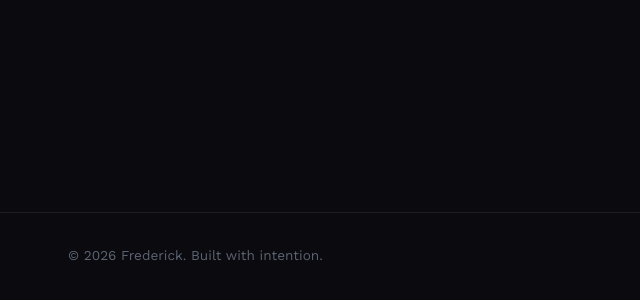
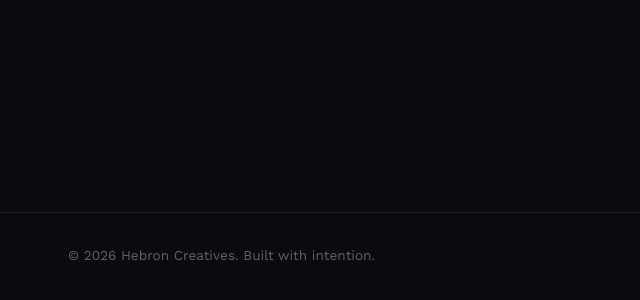
Before and after one commit to frederickluisorcine-gif/My-Website, a plain HTML site: page index.html in a window 1280 px wide. Shown: the part 8500-8800 px from the top of the page, 0-640 px from the left. Drawn offline with nearby package versions, Linux system fonts and the light colour scheme; animation ran at ten frames a second.

Commit message:
Rename site to Hebron Creatives
Update page title, meta description, footer and README.

Co-Authored-By: Claude Sonnet 5 <noreply@anthropic.com>

```diff
--- a/index.html
+++ b/index.html
@@ -3,8 +3,8 @@
 <head>
 <meta charset="UTF-8">
 <meta name="viewport" content="width=device-width, initial-scale=1.0">
-<title>Frederick | Digital Marketer</title>
-<meta name="description" content="Frederick helps online coaches and creators gain more sales and revenue through strategic organic content, and builds the systems and automation that keep it running.">
+<title>Hebron Creatives | Digital Marketer</title>
+<meta name="description" content="Hebron Creatives helps online coaches and creators gain more sales and revenue through strategic organic content, and builds the systems and automation that keep it running.">
 
 <link rel="preconnect" href="https://fonts.googleapis.com">
 <link rel="preconnect" href="https://fonts.gstatic.com" crossorigin>
@@ -420,7 +420,7 @@
 
 <footer class="site-footer">
   <div class="container">
-    <span class="footer-note">© 2026 Frederick. Built with intention.</span>
+    <span class="footer-note">© 2026 Hebron Creatives. Built with intention.</span>
     <div class="footer-links">
       <a href="mailto:frederickluisorcine@gmail.com">Email</a>
       <a href="https://www.tiktok.com/@fredrickluiss" target="_blank" rel="noopener">TikTok</a>
```
Also changed, not shown: 1 other file.
